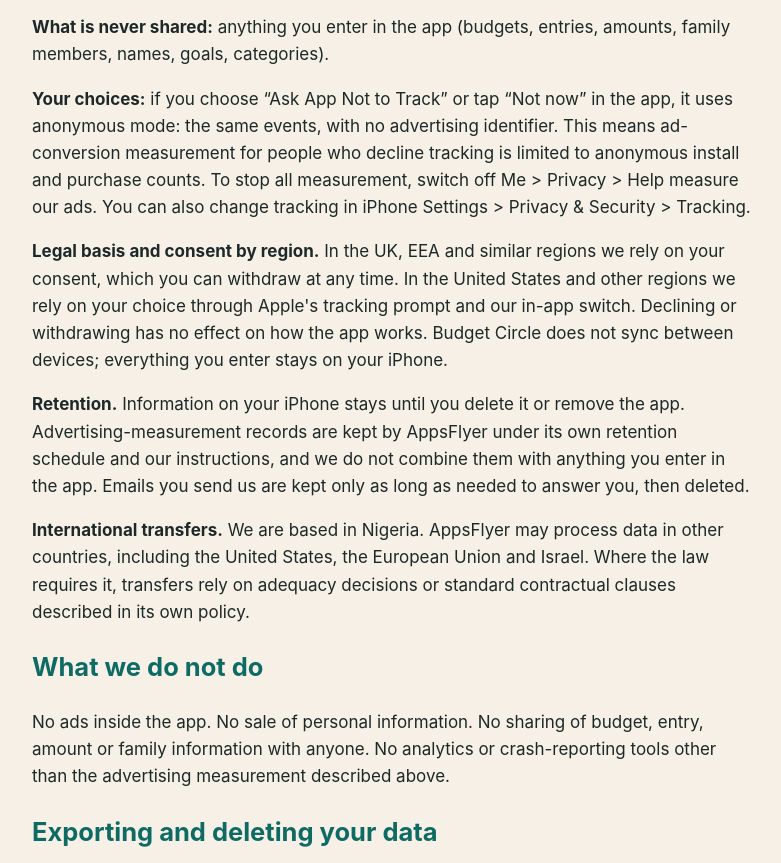
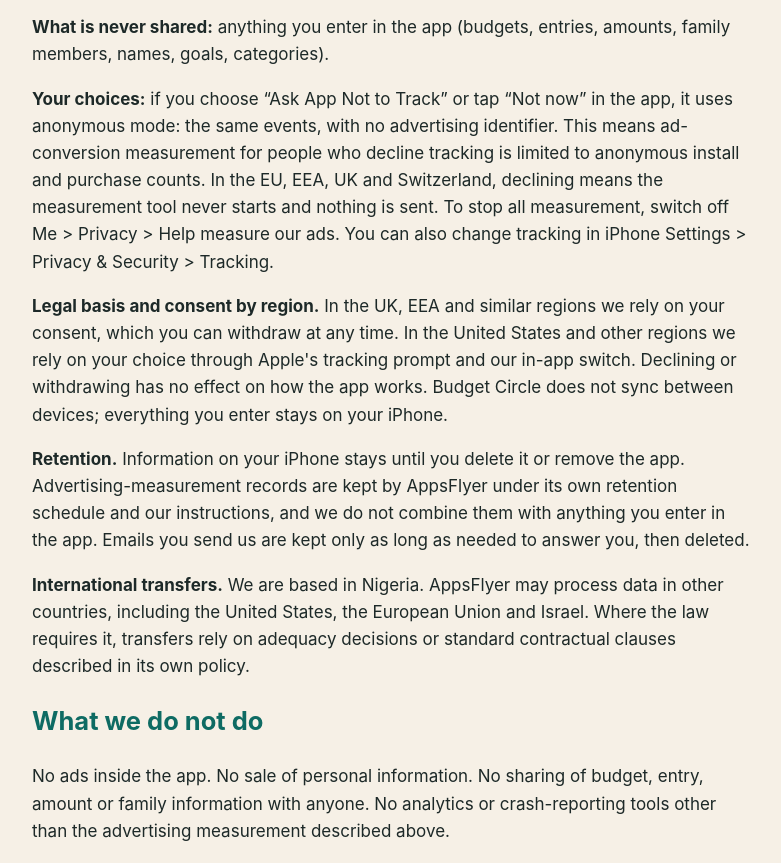
Before and after one commit to benologous/budgetcircle, a plain HTML site: page privacy.html in a window 1280 px wide. Shown: the part 1358-2221 px from the top of the page, without its empty margins (248-1029 px from the left). Drawn offline with Linux system fonts and the light colour scheme.

Commit message:
Add files via upload

```diff
--- a/privacy.html
+++ b/privacy.html
@@ -18,7 +18,7 @@
 <p>We advertise Budget Circle on third-party platforms. To learn which ads lead to installs and subscriptions we use AppsFlyer, which acts as a service provider on our instructions (see <a href="https://www.appsflyer.com/legal/privacy-policy/">AppsFlyer's privacy policy</a>).</p>
 <p><strong>What is shared:</strong> that the app was installed or opened, that onboarding was completed, that the paywall was viewed, and the plan, price and currency when you subscribe, together with technical information such as your device and app version and the IP address your phone connects from. If you allow tracking in Apple's prompt, an advertising identifier is included too.</p>
 <p><strong>What is never shared:</strong> anything you enter in the app (budgets, entries, amounts, family members, names, goals, categories).</p>
-<p><strong>Your choices:</strong> if you choose &ldquo;Ask App Not to Track&rdquo; or tap &ldquo;Not now&rdquo; in the app, it uses anonymous mode: the same events, with no advertising identifier. This means ad-conversion measurement for people who decline tracking is limited to anonymous install and purchase counts. To stop all measurement, switch off Me &gt; Privacy &gt; Help measure our ads. You can also change tracking in iPhone Settings &gt; Privacy &amp; Security &gt; Tracking.</p>
+<p><strong>Your choices:</strong> if you choose &ldquo;Ask App Not to Track&rdquo; or tap &ldquo;Not now&rdquo; in the app, it uses anonymous mode: the same events, with no advertising identifier. This means ad-conversion measurement for people who decline tracking is limited to anonymous install and purchase counts. In the EU, EEA, UK and Switzerland, declining means the measurement tool never starts and nothing is sent. To stop all measurement, switch off Me &gt; Privacy &gt; Help measure our ads. You can also change tracking in iPhone Settings &gt; Privacy &amp; Security &gt; Tracking.</p>
 <p><strong>Legal basis and consent by region.</strong> In the UK, EEA and similar regions we rely on your consent, which you can withdraw at any time. In the United States and other regions we rely on your choice through Apple's tracking prompt and our in-app switch. Declining or withdrawing has no effect on how the app works. Budget Circle does not sync between devices; everything you enter stays on your iPhone.</p>
 <p><strong>Retention.</strong> Information on your iPhone stays until you delete it or remove the app. Advertising-measurement records are kept by AppsFlyer under its own retention schedule and our instructions, and we do not combine them with anything you enter in the app. Emails you send us are kept only as long as needed to answer you, then deleted.</p>
 <p><strong>International transfers.</strong> We are based in Nigeria. AppsFlyer may process data in other countries, including the United States, the European Union and Israel. Where the law requires it, transfers rely on adequacy decisions or standard contractual clauses described in its own policy.</p>
```
